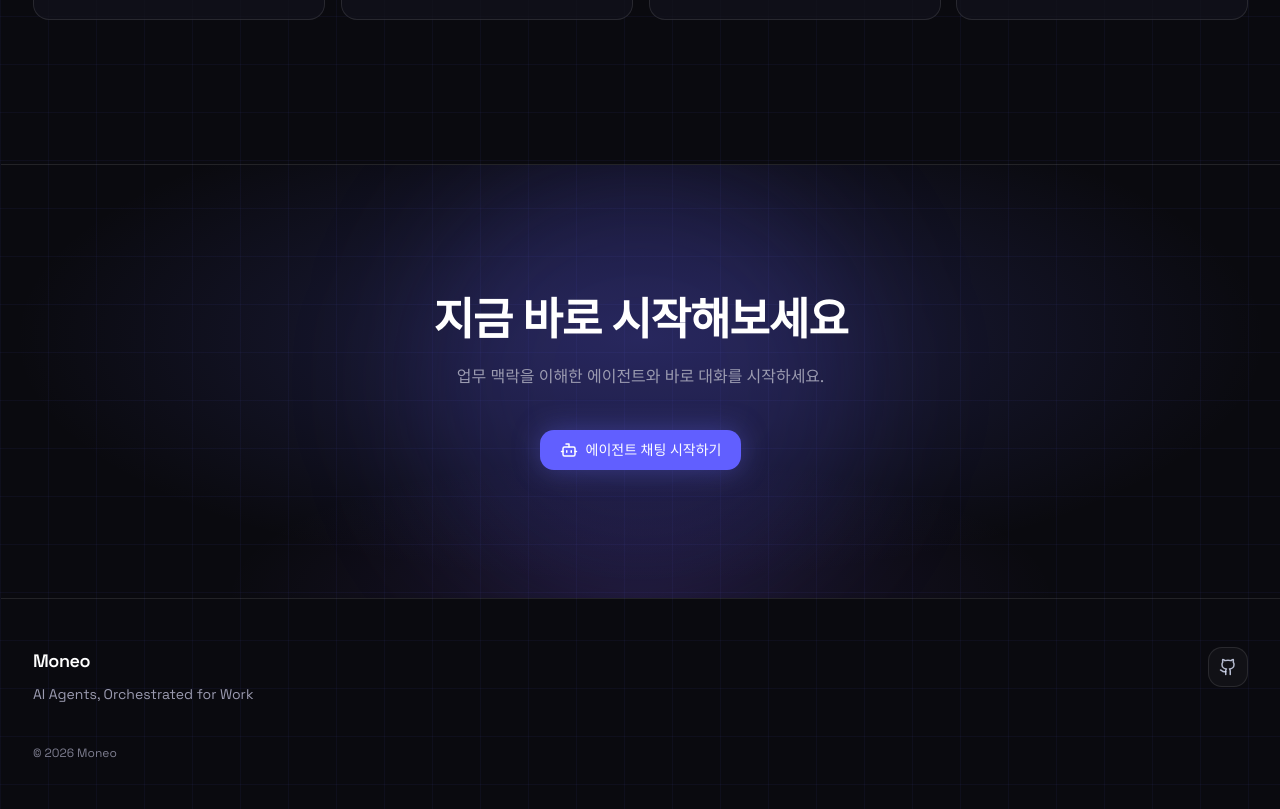
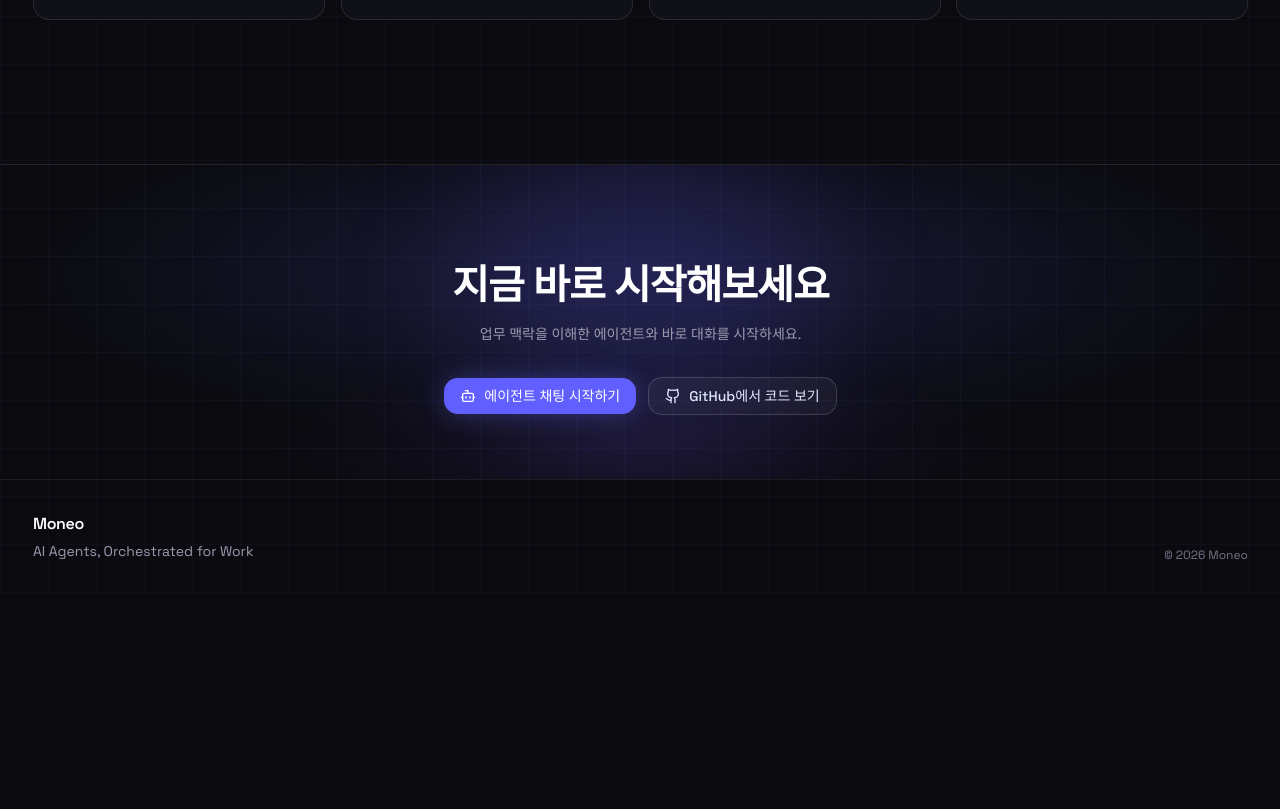
Before and after one commit to monenon-dev/monenon.cloud, a Next.js app in the folder frontend/: page / in a window 1280 px wide. Shown: the part 1040-1849 px from the top of the page. After the commit the page ends 1635 px from the top, so only its background shows below. Built offline with nearby package versions, Linux system fonts and the light colour scheme; no server answers.

Commit message:
fix(home): tighten CTA buttons and fold GitHub into secondary CTA
Shrink start-chat control, add outline GitHub label beside it, and reduce CTA–footer spacing.

Co-authored-by: Cursor <cursoragent@cursor.com>

```diff
--- a/frontend/components/home/home-cta-section.tsx
+++ b/frontend/components/home/home-cta-section.tsx
@@ -1,9 +1,10 @@
 import Link from "next/link";
-import { Bot } from "lucide-react";
+import { Bot, Github } from "lucide-react";
 
 import { routes } from "@/lib/routes";
 
 const SHELL = "mx-auto w-full max-w-6xl xl:max-w-7xl px-4 sm:px-6 lg:px-8";
+export const MONEO_GITHUB_URL = "https://github.com/monenon-dev/monenon.cloud";
 
 export function HomeCtaSection() {
   return (
@@ -16,29 +17,42 @@ export function HomeCtaSection() {
         aria-hidden
         style={{
           background:
-            "radial-gradient(ellipse 70% 80% at 50% 40%, rgba(99, 102, 241, 0.22), transparent 70%)," +
-            "radial-gradient(ellipse 50% 50% at 50% 100%, rgba(139, 92, 246, 0.12), transparent 65%)",
+            "radial-gradient(ellipse 70% 80% at 50% 35%, rgba(99, 102, 241, 0.2), transparent 70%)," +
+            "radial-gradient(ellipse 45% 40% at 50% 90%, rgba(139, 92, 246, 0.1), transparent 65%)",
         }}
       />
       <div
-        className="pointer-events-none absolute left-1/2 top-1/2 -z-10 size-[28rem] -translate-x-1/2 -translate-y-1/2 rounded-full bg-indigo-500/15 blur-3xl"
+        className="pointer-events-none absolute left-1/2 top-[42%] -z-10 size-[22rem] -translate-x-1/2 -translate-y-1/2 rounded-full bg-indigo-500/12 blur-3xl"
         aria-hidden
       />
 
-      <div className={`${SHELL} flex flex-col items-center px-4 py-24 text-center sm:py-28 lg:py-32`}>
-        <h2 className="max-w-2xl text-3xl font-semibold tracking-tight text-white sm:text-4xl lg:text-[2.75rem] lg:leading-tight">
+      <div
+        className={`${SHELL} flex flex-col items-center px-4 pb-12 pt-16 text-center sm:pb-14 sm:pt-20 lg:pb-16 lg:pt-24`}
+      >
+        <h2 className="max-w-2xl text-3xl font-semibold tracking-tight text-white sm:text-4xl lg:text-[2.5rem] lg:leading-tight">
           지금 바로 시작해보세요
         </h2>
-        <p className="mt-4 max-w-md text-sm leading-relaxed text-[var(--moneo-muted)] sm:text-base">
+        <p className="mt-3 max-w-md text-sm leading-relaxed text-[var(--moneo-muted)]">
           업무 맥락을 이해한 에이전트와 바로 대화를 시작하세요.
         </p>
-        <Link
-          href={routes.lifestyle.chats}
-          className="mt-10 inline-flex items-center gap-2 rounded-xl bg-indigo-500 px-5 py-2.5 text-sm font-medium text-white shadow-[0_0_28px_rgba(99,102,241,0.4)] transition-colors hover:bg-indigo-400"
-        >
-          <Bot size={18} />
-          에이전트 채팅 시작하기
-        </Link>
+        <div className="mt-8 flex flex-wrap items-center justify-center gap-3">
+          <Link
+            href={routes.lifestyle.chats}
+            className="inline-flex items-center gap-2 rounded-xl bg-indigo-500 px-4 py-2 text-sm font-medium text-white shadow-[0_0_24px_rgba(99,102,241,0.35)] transition-colors hover:bg-indigo-400"
+          >
+            <Bot size={16} />
+            에이전트 채팅 시작하기
+          </Link>
+          <a
+            href={MONEO_GITHUB_URL}
+            target="_blank"
+            rel="noopener noreferrer"
+            className="inline-flex items-center gap-2 rounded-xl border border-white/15 bg-white/[0.04] px-4 py-2 text-sm font-medium text-indigo-100 transition-colors hover:border-indigo-400/35 hover:bg-white/[0.07]"
+          >
+            <Github size={16} aria-hidden />
+            GitHub에서 코드 보기
+          </a>
+        </div>
       </div>
     </section>
   );
--- a/frontend/components/home/home-footer.tsx
+++ b/frontend/components/home/home-footer.tsx
@@ -1,38 +1,25 @@
 import Link from "next/link";
-import { Github } from "lucide-react";
 
 const SHELL = "mx-auto w-full max-w-6xl xl:max-w-7xl px-4 sm:px-6 lg:px-8";
-const GITHUB_URL = "https://github.com/monenon-dev/monenon.cloud";
 
 export function HomeFooter() {
   return (
-    <footer className="border-t border-white/10" aria-label="사이트 푸터">
-      <div className={`${SHELL} py-10 sm:py-12`}>
-        <div className="flex flex-col gap-8 sm:flex-row sm:items-start sm:justify-between">
+    <footer className="border-t border-white/[0.08]" aria-label="사이트 푸터">
+      <div className={`${SHELL} py-6 sm:py-8`}>
+        <div className="flex flex-col gap-3 sm:flex-row sm:items-end sm:justify-between">
           <div className="min-w-0">
             <Link
               href="/"
-              className="text-lg font-semibold tracking-tight text-white transition-opacity hover:opacity-90"
+              className="text-base font-semibold tracking-tight text-white transition-opacity hover:opacity-90"
             >
               Moneo
             </Link>
-            <p className="mt-2 max-w-sm text-sm leading-relaxed text-[var(--moneo-muted)]">
+            <p className="mt-1 max-w-sm text-xs leading-relaxed text-[var(--moneo-muted)] sm:text-sm">
               AI Agents, Orchestrated for Work
             </p>
           </div>
-
-          <a
-            href={GITHUB_URL}
-            target="_blank"
-            rel="noopener noreferrer"
-            className="inline-flex size-10 items-center justify-center rounded-xl border border-white/10 bg-white/[0.03] text-indigo-100/80 transition-colors hover:border-white/20 hover:bg-white/[0.06] hover:text-white"
-            aria-label="GitHub 저장소 열기"
-          >
-            <Github size={18} aria-hidden />
-          </a>
+          <p className="text-xs text-[var(--moneo-muted)]/75">© 2026 Moneo</p>
         </div>
-
-        <p className="mt-10 text-xs text-[var(--moneo-muted)]/80">© 2026 Moneo</p>
       </div>
     </footer>
   );
```
